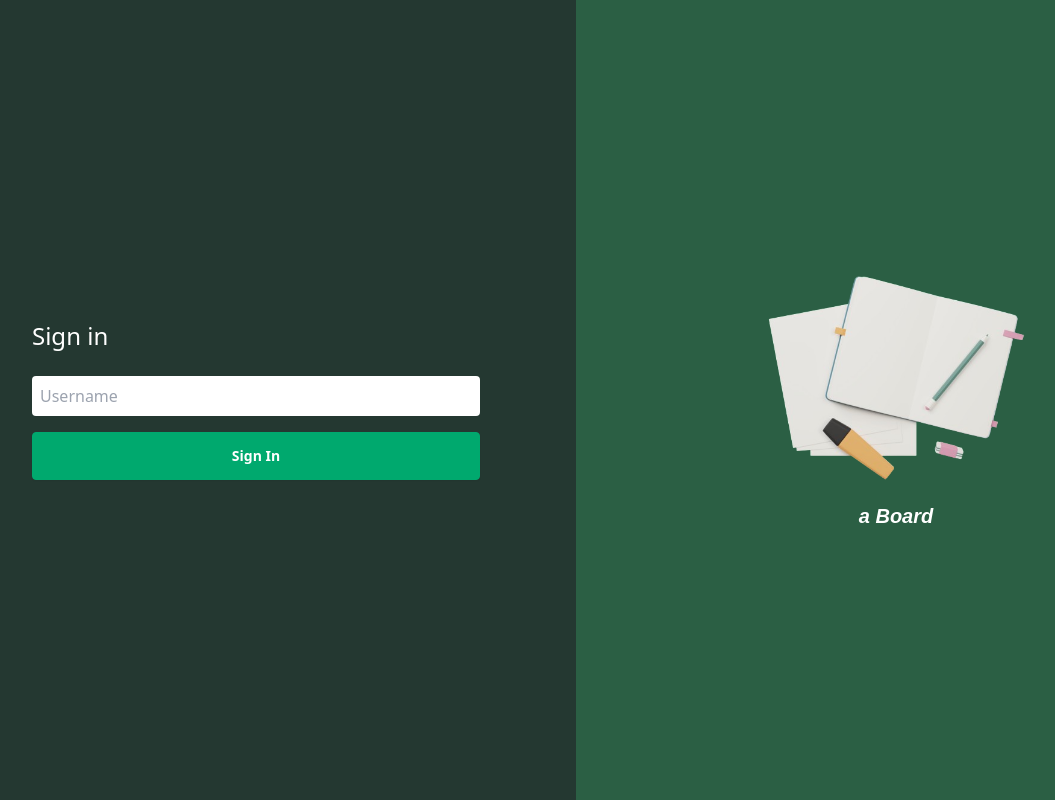
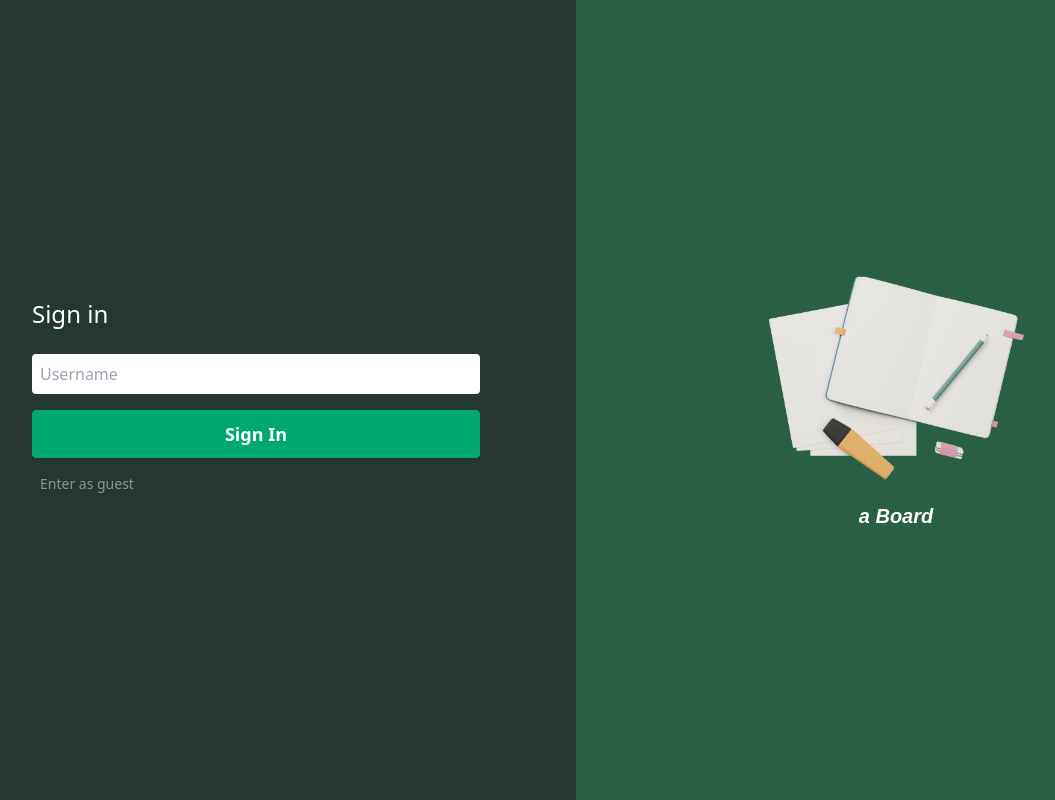
Before and after one commit to sidisrikk/socialboard-nextjs, a Next.js app: page /sign-in in a window 1280 px wide. Shown: the whole page, without its empty margins (64-1119 px from the left). Built offline with nearby package versions, Linux system fonts and the light colour scheme; no server answers; a web font is replaced by a local one.

Commit message:
Refactor user seed data to use proper capitalization

```diff
--- a/src/app/home/layout.tsx
+++ b/src/app/home/layout.tsx
@@ -1,5 +1,6 @@
 "use client";
 
+import { DrawerNavbar } from "@/components/DrawerNavbar";
 import { Header } from "@/components/Header";
 import LeftNavbar from "@/components/LeftNavbar";
 
@@ -9,6 +10,7 @@ export default function PostLayout({
   children: React.ReactNode;
 }>) {
   return (
+    <>
       <div className="flex flex-col h-screen">
         <Header />
         <div className="flex flex-1 h-screen">
@@ -16,5 +18,7 @@ export default function PostLayout({
           <div className="mt-16 flex-1 p-4 overflow-y-auto">{children}</div>
         </div>
       </div>
+      <DrawerNavbar />
+    </>
   );
 }
--- a/src/app/layout.tsx
+++ b/src/app/layout.tsx
@@ -18,10 +18,7 @@ export default function RootLayout({
     <html lang="en">
       <body>
         <SessionProviderWrapper>
-          <UserProvider>
-            {children}
-            <DrawerNavbar />
-          </UserProvider>
+          <UserProvider>{children}</UserProvider>
         </SessionProviderWrapper>
       </body>
     </html>
--- a/src/app/sign-in/page.tsx
+++ b/src/app/sign-in/page.tsx
@@ -2,6 +2,7 @@
 import ABoardName from "@/components/ABoardName";
 import { signIn } from "next-auth/react";
 import Image from "next/image";
+import { useRouter } from "next/navigation";
 
 export default function SignIn() {
   const handleSumbit = (formData: FormData) => {
@@ -11,6 +12,8 @@ export default function SignIn() {
       callbackUrl: "/home",
     });
   };
+
+  const router = useRouter();
 
   return (
     <div className="min-h-screen flex flex-col md:flex-row-reverse bg-green-500">
@@ -31,7 +34,7 @@ export default function SignIn() {
       </div>
 
       <div className="p-4 md:w-1/2 md:flex md:items-center md:justify-center">
-        <div className="max-w-sm mx-auto md:max-w-md w-full">
+        <div className="max-w-sm mx-auto md:max-w-md w-full space-y-2">
           <h2 className="text-white text-2xl mb-4 md:mb-6">Sign in</h2>
           <form action={handleSumbit}>
             <input
@@ -42,11 +45,17 @@ export default function SignIn() {
             />
             <button
               type="submit"
-              className="btn btn-success w-full text-white p-2 rounded"
+              className="btn btn-success w-full text-white p-2 rounded text-lg"
             >
               Sign In
             </button>
           </form>
+          <button
+            onClick={() => router.push("/home")}
+            className="bg-gray-300 bg-transparent text-gray-300 p-2 text-sm"
+          >
+            Enter as guest
+          </button>
         </div>
       </div>
     </div>
```
Also changed, not shown: prisma/seed.ts (+4 -4 lines). Lines whose indentation alone changed are shown as unchanged.
